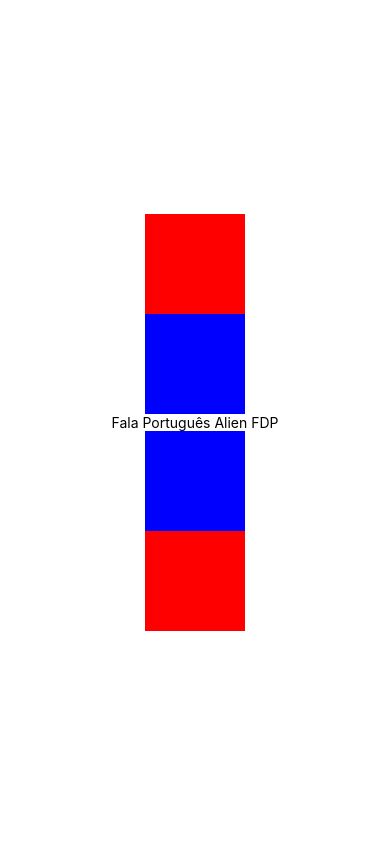
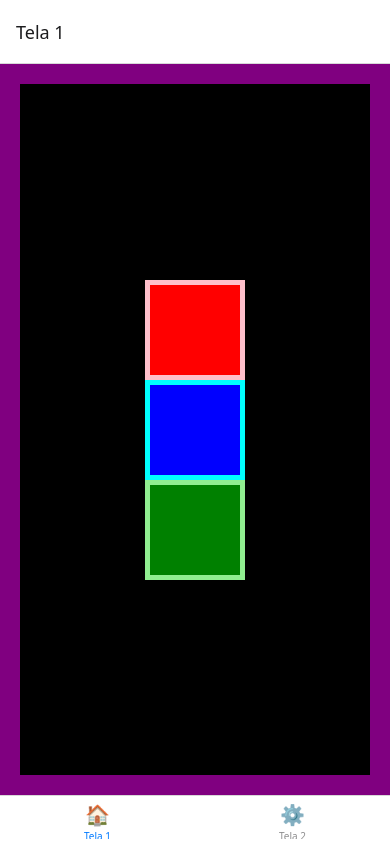
Before and after one commit to cursos-e-estudos/BatSenhas, a React Native app: screen / in a window 390 px wide. Built offline with nearby package versions, Linux system fonts and the light colour scheme.

Commit message:
Adicionada navegação com bottom tabs para mostrar diferentes exercícios

```diff
--- a/App.tsx
+++ b/App.tsx
@@ -1,33 +1,70 @@
 import { StatusBar } from 'expo-status-bar';
 import { StyleSheet, Text, View } from 'react-native';
 
+//Imports de navegação
+import { NavigationContainer } from '@react-navigation/native';
+import { createBottomTabNavigator } from '@react-navigation/bottom-tabs';
+
+// Cria o navegador sem passar nenhuma tipagem complexa de rotas
+const Tab = createBottomTabNavigator();
+
+//adicionada navegação com bottom tabs para demonstrar diferentes exercícios de programação de componentes e estilos. A primeira tela exibe três caixas coloridas (vermelha, azul e verde) com bordas, enquanto a segunda tela apresenta um texto de teste de componentes de configuração.
 function RedBox()
 {
-  return <View style={{width: 100, height: 100, backgroundColor: 'red'}}></View>
+  return <View style={{width: 100, height: 100, backgroundColor: 'red', borderColor: 'pink', borderWidth: 5}}></View>
 }
 function BlueBox()
 {
-  return <View style={{width: 100, height: 100, backgroundColor: 'blue'}}></View>
+  return <View style={{width: 100, height: 100, backgroundColor: 'blue', borderColor: 'cyan', borderWidth: 5}}></View>
+}
+function GreenBox()
+{
+  return <View style={{width: 100, height: 100, backgroundColor: 'green', borderColor: 'lightgreen', borderWidth: 5}}></View>
 }
 
-export default function App() {
+function Tela1() {
   return (
     <View style={styles.container}>
       <RedBox/>
       <BlueBox />
-      <Text>Fala Português Alien FDP</Text>
-      <BlueBox />
-      <RedBox/>
+      <GreenBox />
       <StatusBar style="auto" />
     </View>
+  );
+}
+
+function Tela2() {
+  return (
+    <View style={styles.container}>
+      <Text style={styles.text}>Teste de Componentes de Configuração ⚙️</Text>
+    </View>
+  );
+}
+
+
+
+
+export default function App() {
+  return (
+      <NavigationContainer>
+      <Tab.Navigator>
+        <Tab.Screen name="Tela 1" component={Tela1} options={{ tabBarIcon: () => <Text style={styles.icon}>🏠</Text> }} />
+        <Tab.Screen name="Tela 2" component={Tela2} options={{ tabBarIcon: () => <Text style={styles.icon}>⚙️</Text> }} />
+      </Tab.Navigator>
+    </NavigationContainer>
   );
 }
 
 const styles = StyleSheet.create({
   container: {
     flex: 1,
-    backgroundColor: '#fff',
+    backgroundColor: '#000',
+    borderColor: 'purple',
+    borderWidth: 20,
     alignItems: 'center',
     justifyContent: 'center',
   },
+  text: { fontSize: 18, fontWeight: 'bold', color: 'white', textAlign: 'center' },
+  icon: { fontSize: 20 }, // Controla o tamanho do emoji na barra inferior
+
 });
--- a/package.json
+++ b/package.json
@@ -3,6 +3,8 @@
   "version": "1.0.0",
   "main": "index.ts",
   "dependencies": {
+    "@react-navigation/bottom-tabs": "^7.18.17",
+    "@react-navigation/native": "^7.3.17",
     "expo": "~57.0.15",
     "expo-status-bar": "~57.0.1",
     "react": "19.2.3",
```
Also changed, not shown: 1 other file (tests, documents, lock files or other folders).
